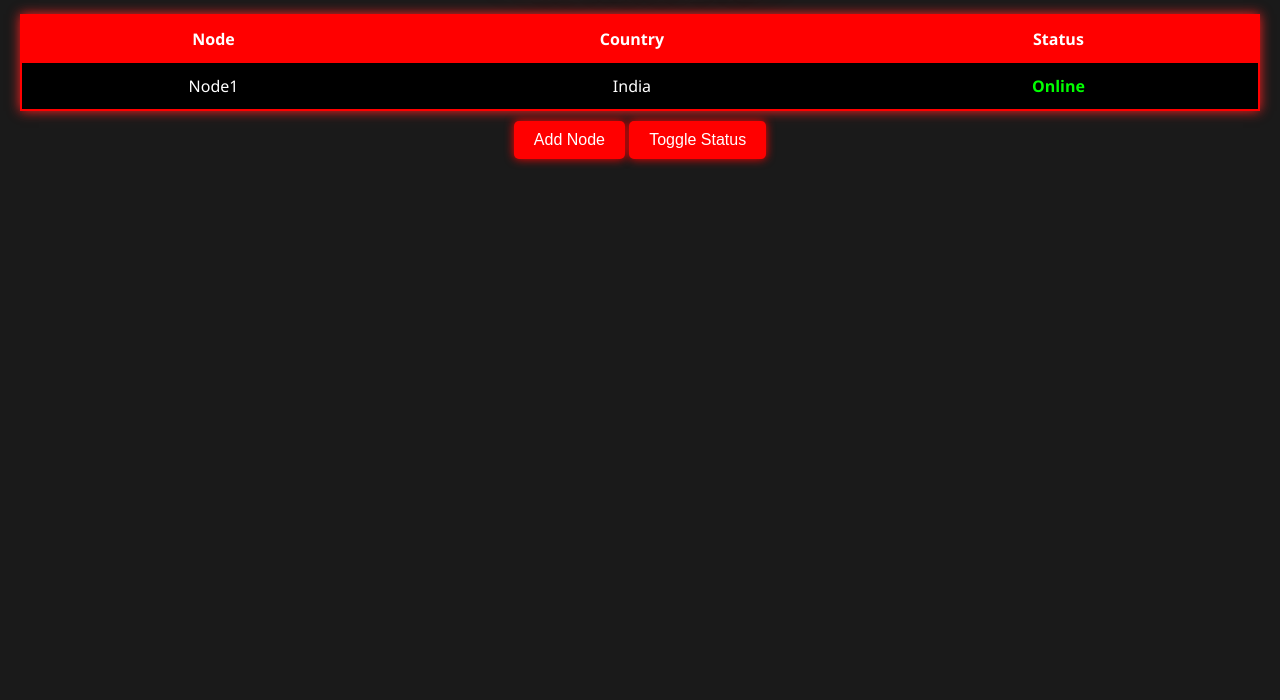
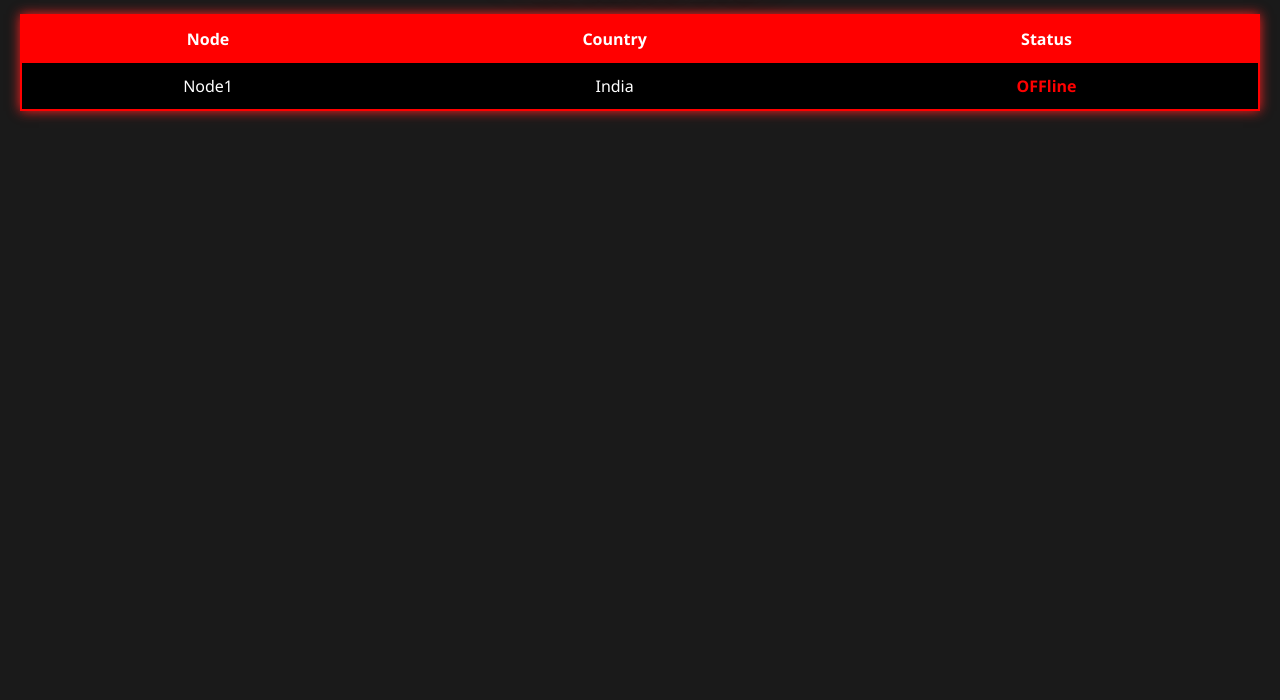
Before and after one commit to AASHIRWADGAMINGXD/ReptideHosting, a plain HTML site: page index.html in a window 1280 px wide. Shown: the part 100-800 px from the top of the page. Drawn offline with Linux system fonts and the light colour scheme.

Commit message:
Update index.html

```diff
--- a/index.html
+++ b/index.html
@@ -114,15 +114,12 @@
       <tr>
         <td>Node1</td>
         <td>India</td>
-        <td class="online">Online</td>
+        <td class="offline">OFFline</td>
       </tr>
     </tbody>
   </table>
 
-  <div style="text-align:center;">
-    <button onclick="addNode()">Add Node</button>
-    <button onclick="toggleStatus()">Toggle Status</button>
-  </div>
+
 
   <script>
     const tbody = document.getElementById('statusList');
```
